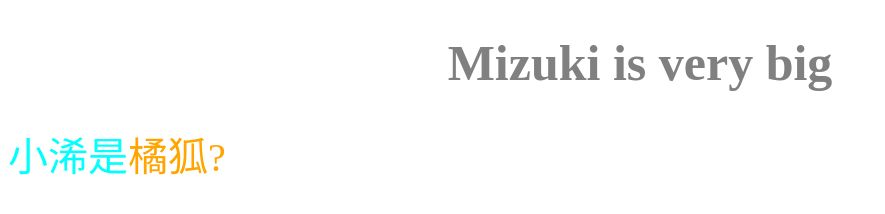
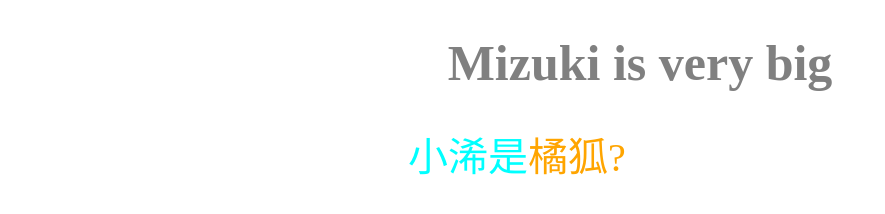
Before and after one commit to mizuki0723/mizuki0723.github.io, a plain HTML site: page W4/W4HW1.html in a window 1280 px wide. Shown: the whole page, without its empty margins (0-885 px from the left). Drawn offline with Linux system fonts and the light colour scheme.

Commit message:
Update W4HW1.html

```diff
--- a/W4/W4HW1.html
+++ b/W4/W4HW1.html
@@ -8,7 +8,13 @@
 <div style="font-size:40px;
             color:cyan;
             float:left;
-            text-align:left;">小浠是</div>
+            text-align:left;">
+            &nbsp;&nbsp;&nbsp;&nbsp;&nbsp;&nbsp;&nbsp;
+            &nbsp;&nbsp;&nbsp;&nbsp;&nbsp;&nbsp;&nbsp;
+            &nbsp;&nbsp;&nbsp;&nbsp;&nbsp;&nbsp;&nbsp;
+            &nbsp;&nbsp;&nbsp;&nbsp;&nbsp;&nbsp;&nbsp;
+            &nbsp;&nbsp;&nbsp;&nbsp;&nbsp;&nbsp;&nbsp;
+            小浠是</div>
 <div style="font-size:40px;
             color:orange;
             float:left;
```
